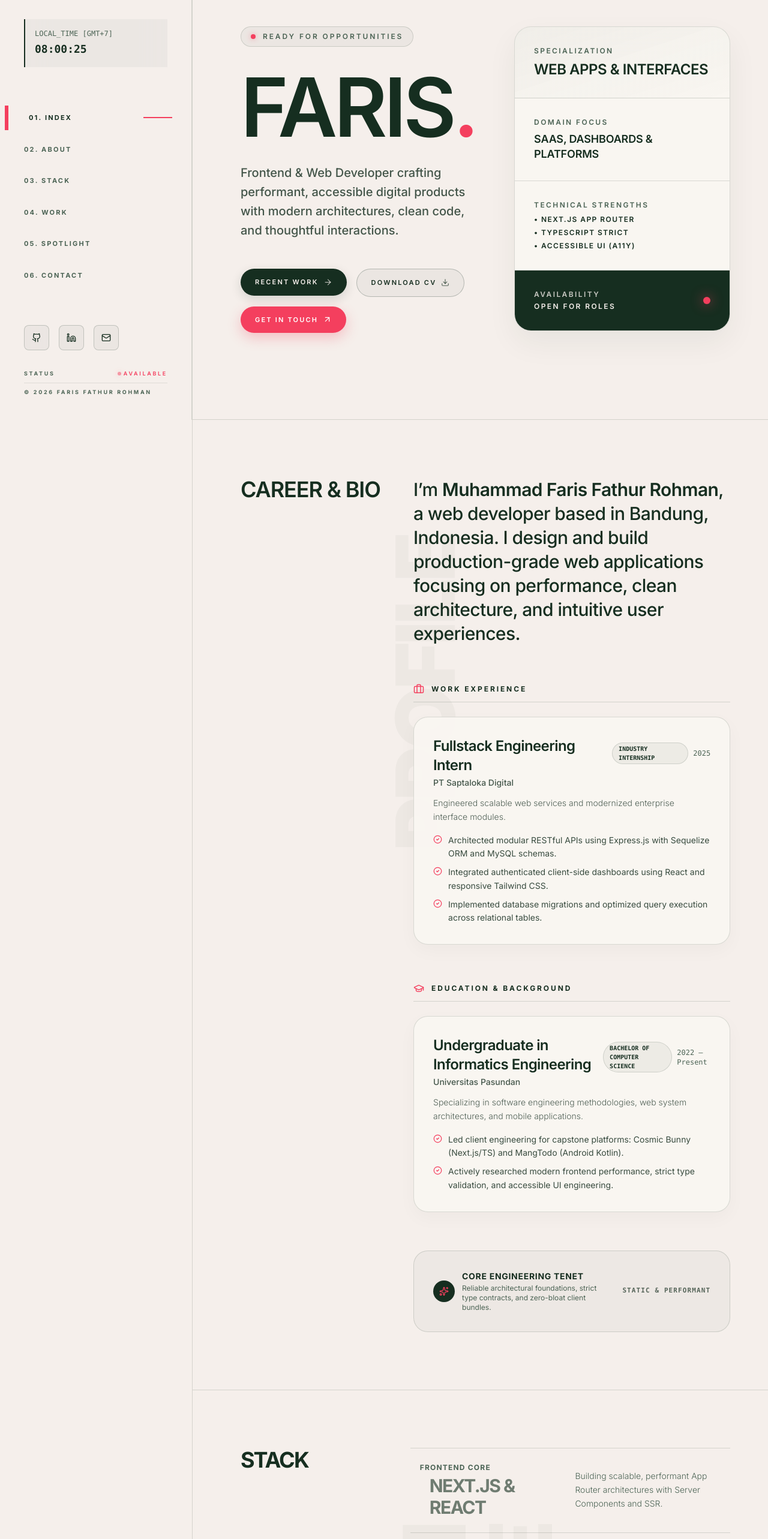
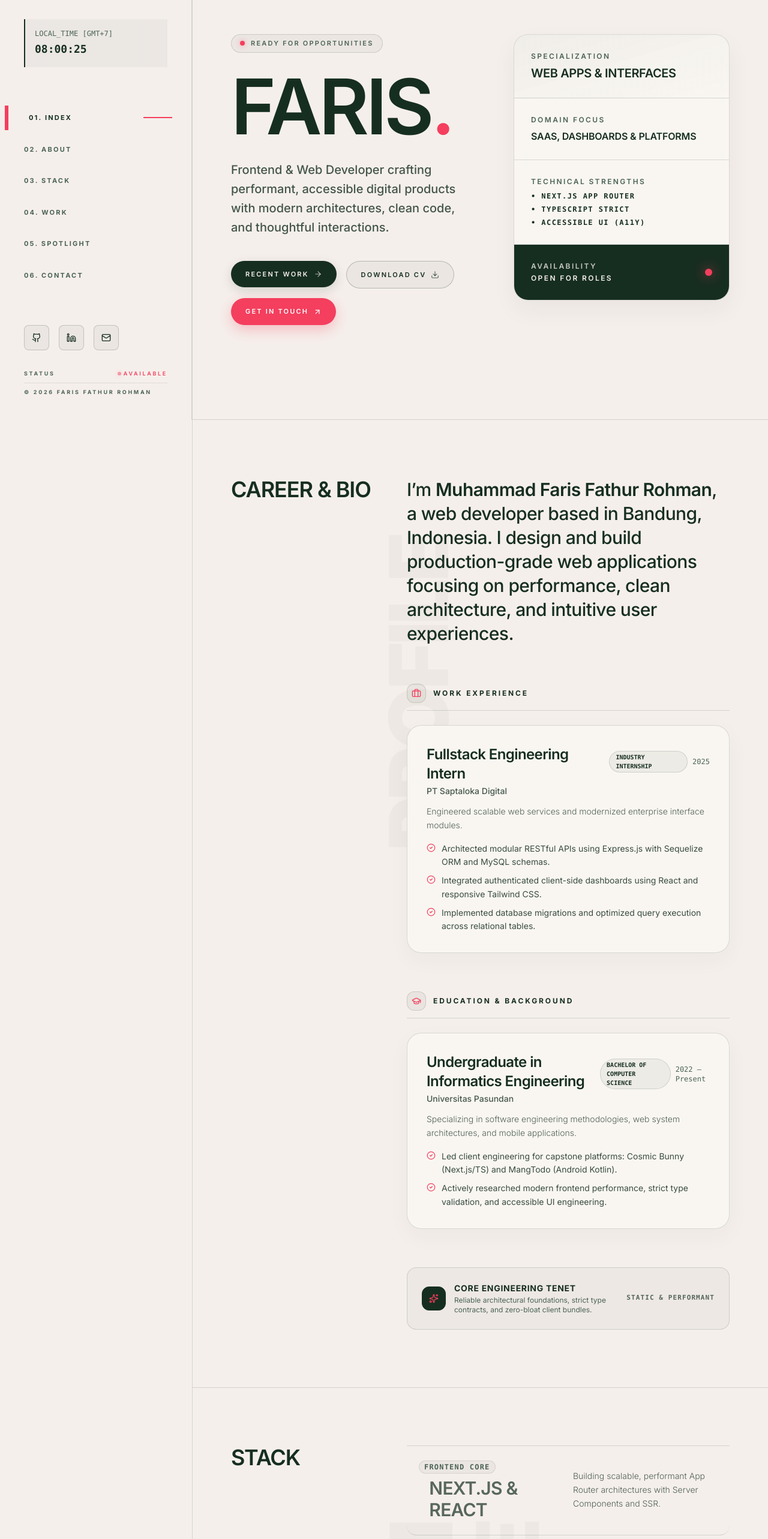
Before and after one commit to Riss27/farisdev, a Next.js app: page / in a window 1280 px wide. Shown: the part 100-2666 px from the top of the page at 60% size. Built offline with nearby package versions, Linux system fonts and the light colour scheme.

Commit message:
refactor(ui): unify design system tokens across all components

```diff
--- a/src/components/About.jsx
+++ b/src/components/About.jsx
@@ -32,7 +32,7 @@ const education = [
 
 export default function About() {
   return (
-    <section id="about" className="py-16 sm:py-20 lg:py-24 px-4 sm:px-8 md:px-12 lg:px-20 border-b border-forest/15 overflow-hidden transition-colors duration-500">
+    <section id="about" className="py-16 sm:py-20 lg:py-24 px-4 sm:px-6 md:px-8 lg:px-12 xl:px-16 border-b border-forest/15 overflow-hidden transition-colors duration-500">
       <div className="grid lg:grid-cols-12 gap-8 lg:gap-12">
         <div className="lg:col-span-4 relative">
           <FadeIn direction="right">
@@ -56,7 +56,9 @@ export default function About() {
           <div className="mb-12 sm:mb-16">
             <FadeIn delay={0.25}>
               <div className="flex items-center gap-3 mb-6 pb-3 border-b border-forest/15">
-                <Briefcase size={18} className="text-pink" aria-hidden="true" />
+                <div className="w-8 h-8 rounded-xl bg-forest/[0.05] border border-forest/15 flex items-center justify-center text-pink shrink-0">
+                  <Briefcase size={16} aria-hidden="true" />
+                </div>
                 <h3 className="text-xs uppercase tracking-[0.24em] font-bold text-forest">Work Experience</h3>
               </div>
             </FadeIn>
@@ -64,7 +66,7 @@ export default function About() {
             <div className="space-y-6">
               {experiences.map((exp, idx) => (
                 <FadeIn key={idx} delay={0.3 + idx * 0.1}>
-                  <div className="rounded-[24px] border border-forest/15 bg-cream-surface/90 p-6 sm:p-8 shadow-[0_10px_30px_rgba(22,46,32,0.03)] hover:border-forest/30 transition-all duration-300">
+                  <div className="rounded-3xl border border-forest/15 bg-cream-surface/90 p-6 sm:p-8 shadow-[0_12px_36px_rgba(22,46,32,0.04)] hover:border-forest/30 transition-all duration-300">
                     <div className="flex flex-col sm:flex-row sm:items-baseline justify-between gap-2 mb-3">
                       <div>
                         <h4 className="text-xl sm:text-2xl font-semibold text-forest tracking-tight">{exp.role}</h4>
@@ -94,7 +96,9 @@ export default function About() {
           <div className="mb-12 sm:mb-16">
             <FadeIn delay={0.35}>
               <div className="flex items-center gap-3 mb-6 pb-3 border-b border-forest/15">
-                <GraduationCap size={18} className="text-pink" aria-hidden="true" />
+                <div className="w-8 h-8 rounded-xl bg-forest/[0.05] border border-forest/15 flex items-center justify-center text-pink shrink-0">
+                  <GraduationCap size={16} aria-hidden="true" />
+                </div>
                 <h3 className="text-xs uppercase tracking-[0.24em] font-bold text-forest">Education & Background</h3>
               </div>
             </FadeIn>
@@ -102,7 +106,7 @@ export default function About() {
             <div className="space-y-6">
               {education.map((edu, idx) => (
                 <FadeIn key={idx} delay={0.4 + idx * 0.1}>
-                  <div className="rounded-[24px] border border-forest/15 bg-cream-surface/90 p-6 sm:p-8 shadow-[0_10px_30px_rgba(22,46,32,0.03)] hover:border-forest/30 transition-all duration-300">
+                  <div className="rounded-3xl border border-forest/15 bg-cream-surface/90 p-6 sm:p-8 shadow-[0_12px_36px_rgba(22,46,32,0.04)] hover:border-forest/30 transition-all duration-300">
                     <div className="flex flex-col sm:flex-row sm:items-baseline justify-between gap-2 mb-3">
                       <div>
                         <h4 className="text-xl sm:text-2xl font-semibold text-forest tracking-tight">{edu.degree}</h4>
@@ -130,10 +134,10 @@ export default function About() {
 
           {/* Engineering Value Proposition */}
           <FadeIn delay={0.45}>
-            <div className="rounded-[24px] border border-forest/15 bg-forest/[0.03] p-6 sm:p-8 flex flex-col sm:flex-row items-start sm:items-center justify-between gap-4">
-              <div className="flex items-center gap-3">
-                <div className="p-2.5 rounded-full bg-forest text-cream shrink-0">
-                  <Sparkles size={16} className="text-pink" aria-hidden="true" />
+            <div className="rounded-2xl border border-forest/15 bg-forest/[0.03] p-5 sm:p-6 flex flex-col sm:flex-row items-start sm:items-center justify-between gap-4">
+              <div className="flex items-center gap-3.5">
+                <div className="w-10 h-10 rounded-xl bg-forest border border-forest flex items-center justify-center text-pink shrink-0">
+                  <Sparkles size={16} aria-hidden="true" />
                 </div>
                 <div>
                   <h4 className="text-sm font-bold uppercase tracking-wider text-forest">Core Engineering Tenet</h4>
--- a/src/components/Hero.jsx
+++ b/src/components/Hero.jsx
@@ -4,24 +4,24 @@ import Magnetic from "./Magnetic";
 
 export default function Hero() {
   return (
-    <section id="hero" className="min-h-screen flex items-center border-b border-forest/15 px-4 sm:px-8 md:px-12 lg:px-20 pt-28 pb-16 sm:py-28 lg:py-32 relative overflow-hidden transition-colors duration-500">
+    <section id="hero" className="min-h-screen flex items-center border-b border-forest/15 px-4 sm:px-6 md:px-8 lg:px-12 xl:px-16 pt-24 pb-16 sm:py-24 lg:py-28 relative overflow-hidden transition-colors duration-500">
       <div className="w-full flex flex-col xl:flex-row items-center xl:items-start justify-between gap-10 sm:gap-12 xl:gap-16">
-        <div className="flex-1 mt-4 sm:mt-10 xl:mt-0 w-full max-w-3xl">
+        <div className="flex-1 mt-2 sm:mt-6 xl:mt-0 w-full max-w-3xl">
           <FadeIn delay={0.1} viewOnly={false}>
-            <div className="inline-flex items-center rounded-full border border-forest/15 bg-forest/[0.04] px-4 py-2 text-[10px] sm:text-xs uppercase tracking-[0.24em] text-forest-muted mb-6 sm:mb-10 font-semibold">
-              <span className="inline-block w-2 h-2 bg-pink rounded-full mr-3 shadow-[0_0_8px_rgba(244,63,94,0.45)]"></span>
+            <div className="inline-flex items-center rounded-full border border-forest/15 bg-forest/[0.04] px-3.5 py-1.5 text-[11px] uppercase tracking-[0.2em] text-forest-muted mb-6 sm:mb-8 font-semibold">
+              <span className="inline-block w-2 h-2 bg-pink rounded-full mr-2.5 shadow-[0_0_8px_rgba(244,63,94,0.45)]"></span>
               Ready for Opportunities
             </div>
           </FadeIn>
 
           <FadeIn delay={0.2} viewOnly={false}>
-            <h1 className="text-5xl sm:text-6xl md:text-7xl lg:text-[7rem] xl:text-[8.5rem] 2xl:text-[10rem] font-semibold tracking-[-0.04em] leading-[0.9] uppercase mb-6 sm:mb-8 text-forest">
+            <h1 className="text-4xl sm:text-6xl md:text-7xl lg:text-8xl xl:text-9xl font-semibold tracking-[-0.04em] leading-[0.9] uppercase mb-6 sm:mb-8 text-forest break-words">
               Faris<span className="text-pink">.</span>
             </h1>
           </FadeIn>
 
           <FadeIn delay={0.3} viewOnly={false}>
-            <p className="text-base sm:text-lg md:text-xl text-forest/80 max-w-2xl leading-7 sm:leading-8 mb-8 sm:mb-12 font-medium">
+            <p className="text-base sm:text-lg md:text-xl text-forest/80 max-w-2xl leading-relaxed sm:leading-8 mb-8 sm:mb-10 font-medium">
               Frontend & Web Developer crafting performant, accessible digital products with modern architectures, clean code, and thoughtful interactions.
             </p>
           </FadeIn>
@@ -31,11 +31,11 @@ export default function Hero() {
               <Magnetic strength={0.25}>
                 <a
                   href="#projects"
-                  className="rounded-full px-6 py-3.5 bg-forest text-cream font-semibold uppercase tracking-[0.2em] text-[11px] hover:bg-forest-light hover:-translate-y-0.5 hover:shadow-[0_10px_25px_rgba(22,46,32,0.25)] active:translate-y-0 active:scale-[0.98] transition-all duration-200 flex items-center gap-3 group w-full sm:w-auto justify-center shadow-[0_6px_18px_rgba(22,46,32,0.14)]"
+                  className="rounded-full px-5 sm:px-6 py-3.5 bg-forest text-cream font-semibold uppercase tracking-[0.2em] text-[11px] hover:bg-forest-light hover:-translate-y-0.5 hover:shadow-[0_10px_25px_rgba(22,46,32,0.25)] active:translate-y-0 active:scale-[0.98] transition-all duration-200 flex items-center gap-2.5 group w-full sm:w-auto justify-center shadow-[0_6px_18px_rgba(22,46,32,0.14)]"
                 >
                   <span className="relative z-10 flex items-center gap-2 text-cream">
                     Recent Work
-                    <ArrowRight size={15} className="transition-all duration-200 group-hover:translate-x-1 group-hover:text-pink text-cream/70" aria-hidden="true" />
+                    <ArrowRight size={14} className="transition-all duration-200 group-hover:translate-x-1 group-hover:text-pink text-cream/70" aria-hidden="true" />
                   </span>
                 </a>
               </Magnetic>
@@ -44,7 +44,7 @@ export default function Hero() {
                 <a
                   href="/cv-faris.pdf"
                   download="CV_Muhammad_Faris_Fathur_Rohman.pdf"
-                  className="rounded-full px-6 py-3.5 bg-forest/[0.04] text-forest border border-forest/25 hover:bg-forest/[0.12] hover:border-forest/60 hover:-translate-y-0.5 hover:shadow-[0_6px_18px_rgba(22,46,32,0.08)] active:translate-y-0 active:scale-[0.98] font-semibold uppercase tracking-[0.2em] text-[11px] transition-all duration-200 flex items-center gap-3 group w-full sm:w-auto justify-center"
+                  className="rounded-full px-5 sm:px-6 py-3.5 bg-forest/[0.04] text-forest border border-forest/25 hover:bg-forest/[0.12] hover:border-forest/60 hover:-translate-y-0.5 hover:shadow-[0_6px_18px_rgba(22,46,32,0.08)] active:translate-y-0 active:scale-[0.98] font-semibold uppercase tracking-[0.2em] text-[11px] transition-all duration-200 flex items-center gap-2.5 group w-full sm:w-auto justify-center"
                 >
                   <span className="relative z-10 flex items-center gap-2 text-forest">
                     Download CV
@@ -56,11 +56,11 @@ export default function Hero() {
               <Magnetic strength={0.25}>
                 <a
                   href="#contact"
-                  className="rounded-full px-6 py-3.5 bg-pink text-white hover:bg-pink-hover hover:-translate-y-0.5 hover:shadow-[0_12px_28px_rgba(244,63,94,0.4)] active:translate-y-0 active:scale-[0.98] font-semibold uppercase tracking-[0.2em] text-[11px] transition-all duration-200 flex items-center gap-3 group w-full sm:w-auto justify-center shadow-[0_8px_22px_rgba(244,63,94,0.28)]"
+                  className="rounded-full px-5 sm:px-6 py-3.5 bg-pink text-white hover:bg-pink-hover hover:-translate-y-0.5 hover:shadow-[0_12px_28px_rgba(244,63,94,0.4)] active:translate-y-0 active:scale-[0.98] font-semibold uppercase tracking-[0.2em] text-[11px] transition-all duration-200 flex items-center gap-2.5 group w-full sm:w-auto justify-center shadow-[0_8px_22px_rgba(244,63,94,0.28)]"
                 >
                   <span className="relative z-10 flex items-center gap-2">
                     Get in Touch
-                    <ArrowUpRight size={15} className="transition-transform duration-200 group-hover:translate-x-1 group-hover:-translate-y-1" aria-hidden="true" />
+                    <ArrowUpRight size={14} className="transition-transform duration-200 group-hover:translate-x-1 group-hover:-translate-y-1" aria-hidden="true" />
                   </span>
                 </a>
               </Magnetic>
@@ -69,31 +69,31 @@ export default function Hero() {
         </div>
 
         <FadeIn delay={0.4} direction="left" className="w-full xl:w-[360px] shrink-0" viewOnly={false}>
-          <div className="w-full rounded-[28px] border border-forest/15 bg-cream-surface/90 backdrop-blur-xl overflow-hidden shadow-[0_20px_50px_rgba(22,46,32,0.06)] transition-colors duration-500">
-            <div className="p-5 sm:p-6 lg:p-8 border-b border-forest/15 flex flex-col justify-end bg-gradient-to-br from-forest/[0.04] to-transparent">
+          <div className="w-full rounded-3xl border border-forest/15 bg-cream-surface/90 backdrop-blur-xl overflow-hidden shadow-[0_16px_40px_rgba(22,46,32,0.05)] transition-colors duration-500">
+            <div className="p-5 sm:p-6 lg:p-7 border-b border-forest/15 flex flex-col justify-end bg-gradient-to-br from-forest/[0.04] to-transparent">
               <span className="text-xs uppercase tracking-[0.2em] text-forest-muted mb-2 block font-semibold">Specialization</span>
-              <span className="text-lg sm:text-xl lg:text-2xl font-semibold uppercase tracking-[-0.02em] text-forest leading-tight">
+              <span className="text-lg sm:text-xl font-semibold uppercase tracking-[-0.02em] text-forest leading-tight">
                 Web Apps & Interfaces
               </span>
             </div>
 
-            <div className="p-5 sm:p-6 lg:p-8 border-b border-forest/15 flex flex-col justify-end">
+            <div className="p-5 sm:p-6 lg:p-7 border-b border-forest/15 flex flex-col justify-end">
               <span className="text-xs uppercase tracking-[0.2em] text-forest-muted mb-2 block font-semibold">Domain Focus</span>
-              <span className="text-base lg:text-lg font-semibold uppercase tracking-[-0.01em] leading-snug text-forest">
+              <span className="text-base font-semibold uppercase tracking-[-0.01em] leading-snug text-forest">
                 SaaS, Dashboards & Platforms
               </span>
             </div>
 
-            <div className="p-5 sm:p-6 lg:p-8 border-b border-forest/15 flex flex-col justify-end">
+            <div className="p-5 sm:p-6 lg:p-7 border-b border-forest/15 flex flex-col justify-end">
               <span className="text-xs uppercase tracking-[0.2em] text-forest-muted mb-2 block font-semibold">Technical Strengths</span>
-              <ul className="text-forest text-xs font-semibold space-y-1.5 tracking-[0.12em] uppercase">
+              <ul className="text-forest text-xs font-semibold space-y-1.5 tracking-[0.12em] uppercase font-mono">
                 <li>• Next.js App Router</li>
                 <li>• TypeScript Strict</li>
                 <li>• Accessible UI (a11y)</li>
               </ul>
             </div>
 
-            <div className="bg-forest text-cream p-5 sm:p-6 lg:p-8 flex items-center justify-between">
+            <div className="bg-forest text-cream p-5 sm:p-6 lg:p-7 flex items-center justify-between">
               <div className="flex flex-col">
                 <span className="text-xs font-semibold uppercase tracking-[0.2em] opacity-80">Availability</span>
                 <span className="text-xs font-semibold uppercase tracking-[0.2em] mt-1">Open for roles</span>
--- a/src/components/Skills.jsx
+++ b/src/components/Skills.jsx
@@ -13,11 +13,11 @@ const skillsData = [
 
 export default function Skills() {
   return (
-    <section id="skills" className="py-16 sm:py-20 lg:py-24 px-4 sm:px-8 md:px-12 lg:px-20 border-b border-forest/15 overflow-hidden transition-colors duration-500">
-      <div className="grid lg:grid-cols-12 gap-8 lg:gap-8">
+    <section id="skills" className="py-16 sm:py-20 lg:py-24 px-4 sm:px-6 md:px-8 lg:px-12 xl:px-16 border-b border-forest/15 overflow-hidden transition-colors duration-500">
+      <div className="grid lg:grid-cols-12 gap-8 lg:gap-12">
         <div className="lg:col-span-4 relative">
           <FadeIn direction="right">
-            <h2 className="text-3xl md:text-4xl font-bold tracking-tighter uppercase lg:sticky lg:top-12 z-10 text-forest mb-2 lg:mb-0">
+            <h2 className="text-3xl md:text-4xl font-semibold tracking-[-0.03em] uppercase lg:sticky lg:top-12 z-10 text-forest mb-2 lg:mb-0">
               Stack
             </h2>
           </FadeIn>
@@ -34,17 +34,19 @@ export default function Skills() {
             {skillsData.map((skill, index) => (
               <FadeIn key={skill.id || index} delay={index * 0.1}>
                 <li
-                  className="py-4 sm:py-6 border-b border-forest/15 grid md:grid-cols-2 gap-2 sm:gap-4 group hover:bg-forest/[0.03] transition-colors duration-200 px-2 sm:px-4 cursor-default"
+                  className="py-4 sm:py-6 border-b border-forest/15 grid md:grid-cols-2 gap-2 sm:gap-4 group hover:bg-forest/[0.03] px-3 sm:px-5 rounded-2xl transition-colors duration-200 cursor-default"
                 >
-                  <div className="flex flex-col">
-                    <span className="text-xs uppercase tracking-widest text-forest-muted mb-1 font-bold">{skill.category}</span>
-                    <div className="text-xl sm:text-2xl md:text-3xl font-bold tracking-tighter uppercase text-forest/60 group-hover:text-forest transition-all duration-300 break-words group-hover:translate-x-2 flex items-center gap-4">
-                      <span className="w-0 h-0 group-hover:w-2 group-hover:h-2 bg-pink block transition-all duration-300"></span>
+                  <div className="flex flex-col justify-center">
+                    <span className="text-[10px] sm:text-xs font-mono uppercase tracking-widest text-forest-muted mb-1.5 font-bold w-fit px-2 py-0.5 rounded-full bg-forest/[0.04] border border-forest/10">
+                      {skill.category}
+                    </span>
+                    <div className="text-xl sm:text-2xl md:text-3xl font-semibold tracking-tight uppercase text-forest/70 group-hover:text-forest transition-all duration-300 break-words group-hover:translate-x-1 flex items-center gap-3">
+                      <span className="w-1.5 h-1.5 rounded-full bg-pink opacity-0 group-hover:opacity-100 transition-opacity duration-300"></span>
                       {skill.name}
                     </div>
                   </div>
                   {skill.description && (
-                    <div className="text-forest-muted font-light group-hover:text-forest transition-colors duration-200 flex items-center text-xs md:text-sm leading-relaxed">
+                    <div className="text-forest/75 font-light group-hover:text-forest transition-colors duration-200 flex items-center text-xs sm:text-sm leading-relaxed">
                       {skill.description}
                     </div>
                   )}
```
Also changed, not shown: src/components/CodeShowcase.jsx (+12 -12 lines), src/components/Contact.jsx (+16 -16 lines), src/components/Footer.jsx (+5 -3 lines), src/components/Projects.jsx (+11 -9 lines).
